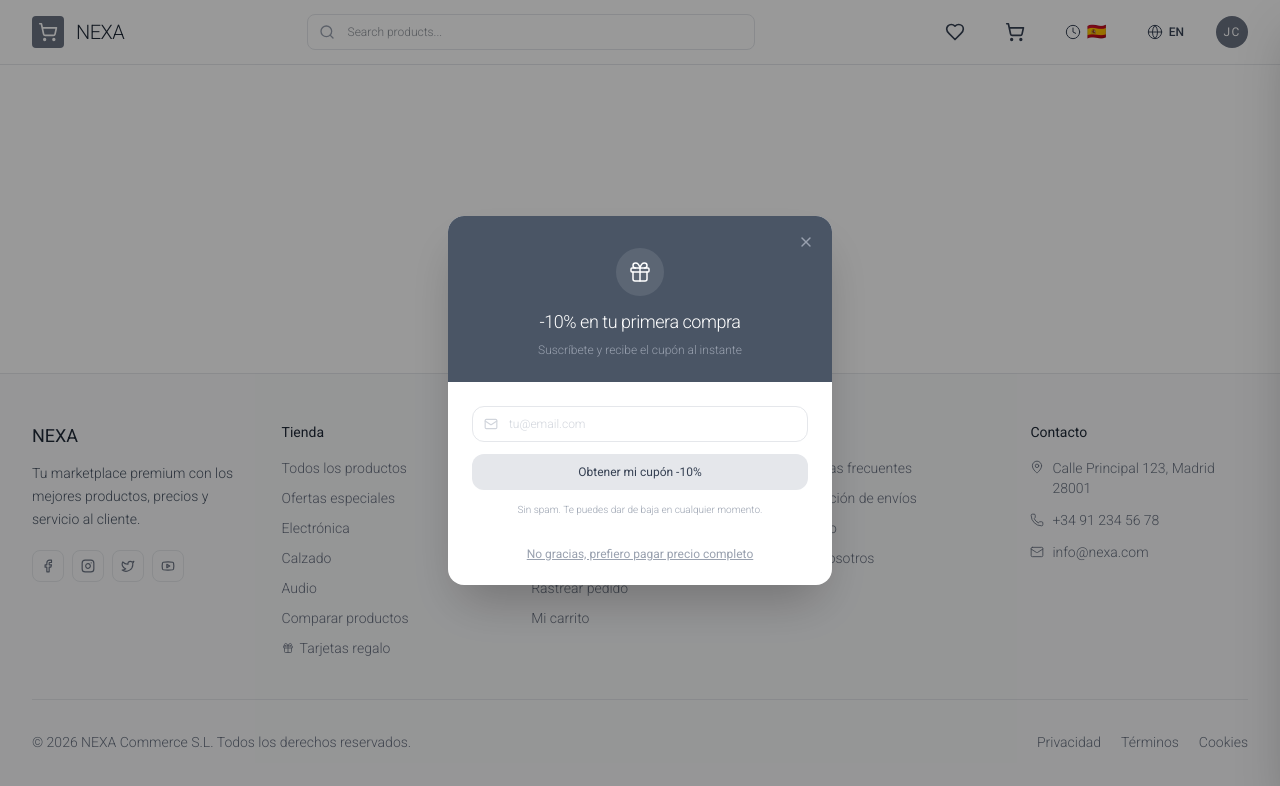
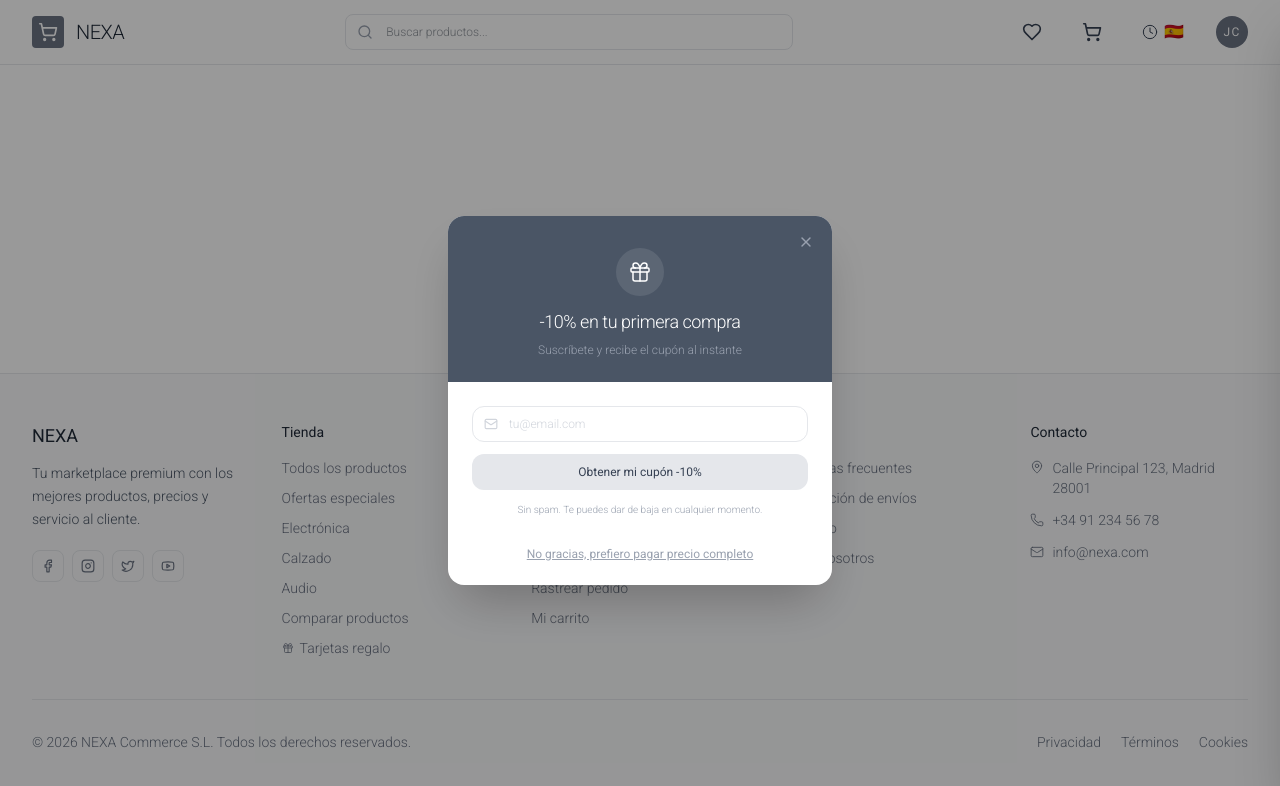
Before and after one commit to ctrl-backandwhite/Ecomerce, a React (Vite) app: page /checkout in a window 1280 px wide. Shown: the top 786 px of the page. Built offline with nearby package versions, Linux system fonts and the light colour scheme.

Commit message:
Eliminando dropdown de idiomas

```diff
--- a/src/app/components/Header.tsx
+++ b/src/app/components/Header.tsx
@@ -1,24 +1,22 @@
-import { ShoppingCart, Menu, Search, X, Heart, User, LogOut, LayoutDashboard, ChevronDown, Gift, Globe, Clock } from "lucide-react";
+import { ShoppingCart, Menu, Search, X, Heart, User, LogOut, LayoutDashboard, Gift, Clock } from "lucide-react";
 import { Link, useNavigate, useSearchParams } from "react-router";
 import { useCart } from "../context/CartContext";
 import { useUser } from "../context/UserContext";
-import { useLanguage, LOCALE_OPTIONS } from "../context/LanguageContext";
+import { useLanguage } from "../context/LanguageContext";
 import { useTimezone } from "../context/TimezoneContext";
 import { useState, useRef, useEffect } from "react";
 
 export function Header() {
   const { getTotalItems } = useCart();
   const { user } = useUser();
-  const { locale, setLocale, t, currentOption } = useLanguage();
+  const { t } = useLanguage();
   const { selectedCountry, toggleSidebar } = useTimezone();
   const [isMenuOpen, setIsMenuOpen] = useState(false);
   const [isUserDropdownOpen, setIsUserDropdownOpen] = useState(false);
-  const [isLangOpen, setIsLangOpen] = useState(false);
   const [searchQuery, setSearchQuery] = useState("");
   const navigate = useNavigate();
   const [, setSearchParams] = useSearchParams();
   const dropdownRef = useRef<HTMLDivElement>(null);
-  const langRef = useRef<HTMLDivElement>(null);
 
   const initials = `${user.firstName[0]}${user.lastName[0]}`;
 
@@ -27,9 +25,6 @@ export function Header() {
     const handler = (e: MouseEvent) => {
       if (dropdownRef.current && !dropdownRef.current.contains(e.target as Node)) {
         setIsUserDropdownOpen(false);
-      }
-      if (langRef.current && !langRef.current.contains(e.target as Node)) {
-        setIsLangOpen(false);
       }
     };
     document.addEventListener("mousedown", handler);
@@ -105,7 +100,7 @@ export function Header() {
               )}
             </Link>
 
-            {/* ── Timezone Selector ── */}
+            {/* ── Country / Timezone Selector (also sets language) ── */}
             <button
               onClick={toggleSidebar}
               className="flex items-center gap-1.5 px-2 py-1.5 text-gray-700 hover:text-gray-900 transition-colors rounded-lg hover:bg-gray-50"
@@ -114,41 +109,6 @@ export function Header() {
               <Clock className="w-4 h-4" strokeWidth={1.5} />
               <span className="text-base leading-none">{selectedCountry.flag}</span>
             </button>
-
-            {/* ── Language Selector ── */}
-            <div className="relative" ref={langRef}>
-              <button
-                onClick={() => setIsLangOpen((v) => !v)}
-                className="flex items-center gap-1.5 px-2 py-1.5 text-gray-700 hover:text-gray-900 transition-colors rounded-lg hover:bg-gray-50"
-                title="Language"
-              >
-                <Globe className="w-4 h-4" strokeWidth={1.5} />
-                <span className="text-xs font-medium uppercase">{locale}</span>
-              </button>
-
-              {isLangOpen && (
-                <div className="absolute right-0 top-full mt-2 w-44 bg-white border border-gray-100 rounded-xl shadow-lg overflow-hidden z-50">
-                  <div className="py-1">
-                    {LOCALE_OPTIONS.map((opt) => (
-                      <button
-                        key={opt.code}
-                        onClick={() => { setLocale(opt.code); setIsLangOpen(false); }}
-                        className={`w-full flex items-center gap-3 px-4 py-2.5 text-sm transition-colors ${locale === opt.code
-                          ? "bg-gray-50 text-gray-900 font-medium"
-                          : "text-gray-600 hover:bg-gray-50"
-                          }`}
-                      >
-                        <span className="text-base">{opt.flag}</span>
-                        <span>{opt.label}</span>
-                        {locale === opt.code && (
-                          <span className="ml-auto w-1.5 h-1.5 rounded-full bg-gray-900" />
-                        )}
-                      </button>
-                    ))}
-                  </div>
-                </div>
-              )}
-            </div>
 
             {/* ── User Dropdown ── */}
             <div className="relative" ref={dropdownRef}>
@@ -260,24 +220,8 @@ export function Header() {
         {isMenuOpen && (
           <div className="md:hidden py-4 border-t border-gray-200">
             {/* Mobile Search */}
-            {/* Mobile Language Selector */}
-            <div className="flex items-center gap-2 mb-3">
-              {LOCALE_OPTIONS.map((opt) => (
-                <button
-                  key={opt.code}
-                  onClick={() => setLocale(opt.code)}
-                  className={`flex items-center gap-1.5 px-3 py-1.5 rounded-lg text-sm transition-colors ${locale === opt.code
-                    ? "bg-gray-900 text-white"
-                    : "bg-gray-100 text-gray-600 hover:bg-gray-200"
-                    }`}
-                >
-                  <span>{opt.flag}</span>
-                  <span className="uppercase text-xs font-medium">{opt.code}</span>
-                </button>
-              ))}
-            </div>
 
-            {/* Mobile Timezone Button */}
+            {/* Mobile Country / Timezone Button (also sets language) */}
             <button
               onClick={() => { setIsMenuOpen(false); toggleSidebar(); }}
               className="flex items-center gap-2 w-full px-3 py-2 mb-3 rounded-lg text-sm text-gray-700 bg-gray-50 hover:bg-gray-100 transition-colors"
--- a/src/app/context/TimezoneContext.tsx
+++ b/src/app/context/TimezoneContext.tsx
@@ -135,6 +135,13 @@ export function TimezoneProvider({ children }: { children: ReactNode }) {
         }
     }, [setLocale]);
 
+    // Sync locale with the stored country on first mount
+    useEffect(() => {
+        const country = COUNTRY_TIMEZONES.find((c) => c.code === countryCode);
+        if (country) setLocale(country.locale);
+        // eslint-disable-next-line react-hooks/exhaustive-deps
+    }, []); // only on mount
+
     const toggleSidebar = useCallback(() => setIsSidebarOpen((v) => !v), []);
     const closeSidebar = useCallback(() => setIsSidebarOpen(false), []);
 
```
Also changed, not shown: 5 other files (tests, documents, lock files or other folders).
